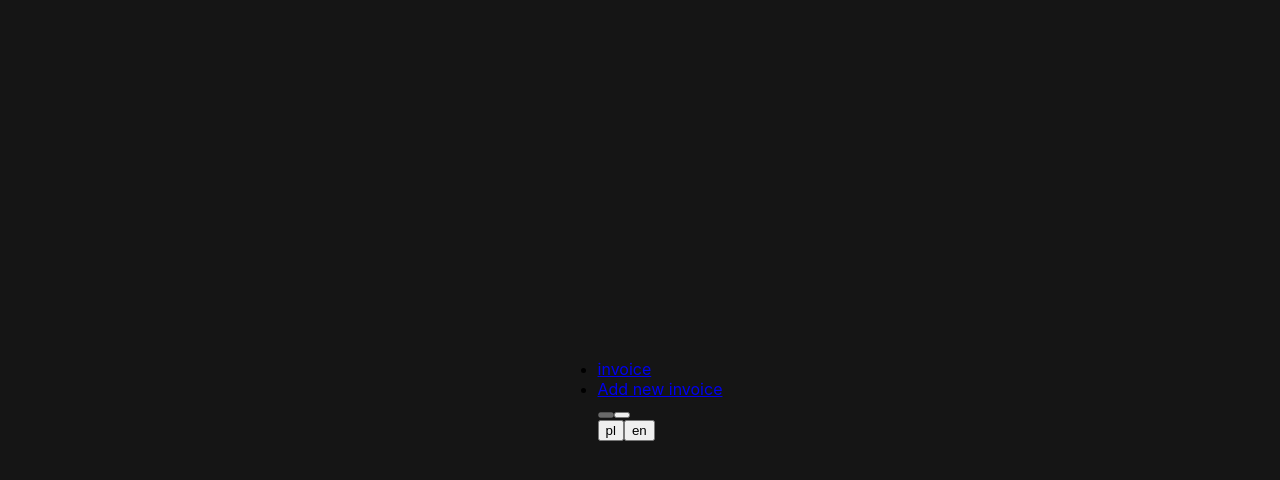
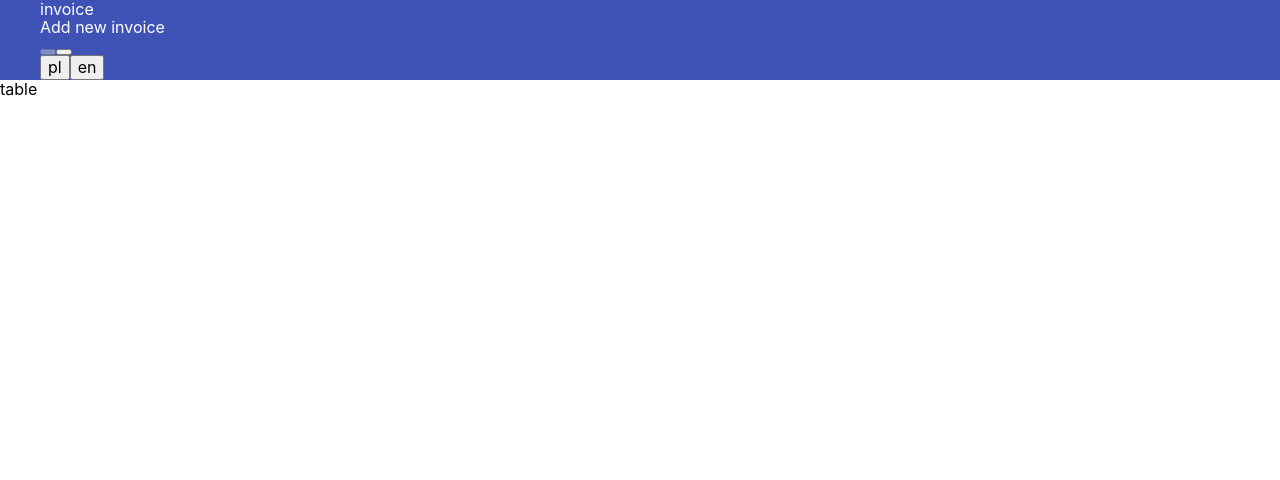
Before and after one commit to sandra-kuczynska/learn-react, a React (Create React App) app: page / in a window 1280 px wide. Shown: the top 480 px of the page. Built offline with nearby package versions, Linux system fonts and the light colour scheme.

Commit message:
Initial nav and table

```diff
--- a/package.json
+++ b/package.json
@@ -9,6 +9,7 @@
     "husky": "^8.0.3",
     "i18next": "^22.4.11",
     "i18next-browser-languagedetector": "^7.0.1",
+    "normalize.css": "^8.0.1",
     "react": "^18.2.0",
     "react-dom": "^18.2.0",
     "react-i18next": "^12.2.0",
--- a/src/App.css
+++ b/src/App.css
@@ -1,90 +1,22 @@
 #root {
-  display: grid;
-  align-items: center;
-  justify-content: center;
-  height: 100vh;
-  background-color: rgb(21, 21, 21);
+  width: 100vw;
 }
 
-.button-box {
-  display: flex;
+.navbar {
+  max-height: 80px;
+  background-color: #3f52b5;
 }
 
-.buttons {
-  width: 150px;
-  height: 64px;
-  border: 1px solid black;
-  border-radius: 4px;
-  background: #d3d3d3;
-  margin:32px 16px;
-  font-size: 20px;
+.table {
+  max-height: 90vh;
 }
 
-.buttons--click:hover {
-  background: #c8c7c7;
-  cursor: pointer;
+.link {
+  color: white;
+  text-decoration: none;
 }
 
-.buttons--start-stop {
-  background: #9ed6b7;
+ul {
+  margin: 0;
+  list-style-type: none;
 }
-
-.buttons--start-stop:before {
-  color: #007d11;
-  font-size: 48px;
-}
-
-.buttons--start-stop:hover {
-  background: #42c57d;
-  cursor: pointer;
-}
-
-.container {
-  max-width: 400px;
-  border: 1px solid black;
-  border-radius: 16px;
-  padding: 16px;
-  display:flex;
-  align-self: center;
-  align-items: center;
-  justify-content: center;
-  background-color: rgba(213, 213, 213, 0.822);
-}
-
-.count {
-  font-weight: bold;
-}
-
-.header {
-  padding-top: 20px;
-  margin: 0;
-  font-size: 40px;
-  text-transform: uppercase;
-}
-
-.time {
-  background-color: black;
-  border: 1px solid silver;
-  color: red;
-  font-family:'Lucida Sans', 'Lucida Sans Regular', 'Lucida Grande', 'Lucida Sans Unicode', Geneva, Verdana, sans-serif;
-  font-size: 32px;
-  padding: 16px;
-  margin-top: 16px;
-}
-
-.timer {
-  display: flex;
-  flex-direction: column;
-  justify-content: center;
-  align-items: center;
-}
-
-.title {
-  padding: 0;
-  margin: 0;
-  font-size: 30px;
-}
-
-.title--margin-top {
-  margin-top: 16px;
-}
--- a/src/App.js
+++ b/src/App.js
@@ -1,11 +1,12 @@
-import i18next from 'i18next';
-import './App.css';
-import { useTranslation, initReactI18next } from 'react-i18next';
-import LanguageDetector from 'i18next-browser-languagedetector';
+import i18next from "i18next";
+import "./App.css";
+import "normalize.css";
+import { useTranslation, initReactI18next } from "react-i18next";
+import LanguageDetector from "i18next-browser-languagedetector";
 
 const lngs = {
-    en: { nativeName: 'English'},
-    pl: { nativeName: 'Polski'}
+  en: { nativeName: "English" },
+  pl: { nativeName: "Polski" },
 };
 
 i18next
@@ -13,40 +14,58 @@ i18next
   .use(LanguageDetector)
   .init({
     debug: true,
-        fallbackLng: 'en',
-        lng: 'en',
+    fallbackLng: "en",
+    lng: "en",
     resources: {
       en: {
         translation: {
-                    invoice: 'invoice'
-                }
+          invoice: "invoice",
+        },
       },
       pl: {
         translation: {
-                    invoice: 'faktura'
-                }
-            }
-        }
-
+          invoice: "faktura",
+        },
+      },
+    },
   });
 
 const App = () => {
-    const { t, i18n } = useTranslation()
+  const { t, i18n } = useTranslation();
 
   return (
-        <nav>
+    <div>
+      <nav class="navbar">
         <ul>
-                <li><a href="#">{t('invoice')}</a></li>
-                <li><a href="#">Add new invoice</a></li>
+          <li>
+            <a class="link" href="#">
+              {t("invoice")}
+            </a>
+          </li>
+          <li>
+            <a class="link" href="#">
+              Add new invoice
+            </a>
+          </li>
           <div>
             {Object.keys(lngs).map((lng) => (
-                        <button type="submit" key={lng} onClick={() => i18n.changeLanguage(lng)} disabled={i18n.resolvedLanguage === lng}>{lngs[lng.nativeName]}</button>
+              <button
+                type="submit"
+                key={lng}
+                onClick={() => i18n.changeLanguage(lng)}
+                disabled={i18n.resolvedLanguage === lng}
+              >
+                {lngs[lng.nativeName]}
+              </button>
             ))}
           </div>
-                <button onClick={() => i18n.changeLanguage('pl')}>pl</button>
-                <button onClick={() => i18n.changeLanguage('en')}>en</button>
+          <button onClick={() => i18n.changeLanguage("pl")}>pl</button>
+          <button onClick={() => i18n.changeLanguage("en")}>en</button>
         </ul>
       </nav>
+
+      <section class="table">table</section>
+    </div>
   );
 };
 
```
Also changed, not shown: normalize.css (added), 1 other file (tests, documents, lock files or other folders). Lines whose indentation alone changed are shown as unchanged.
